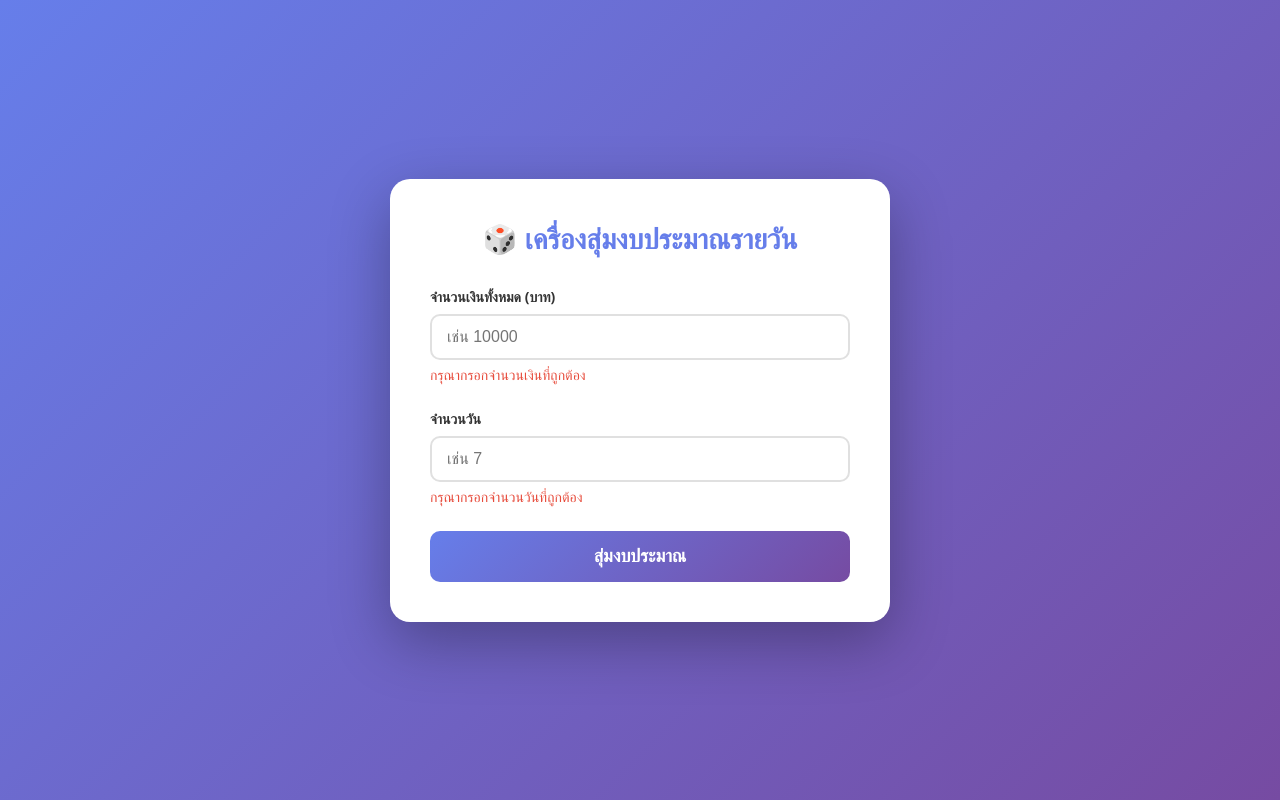
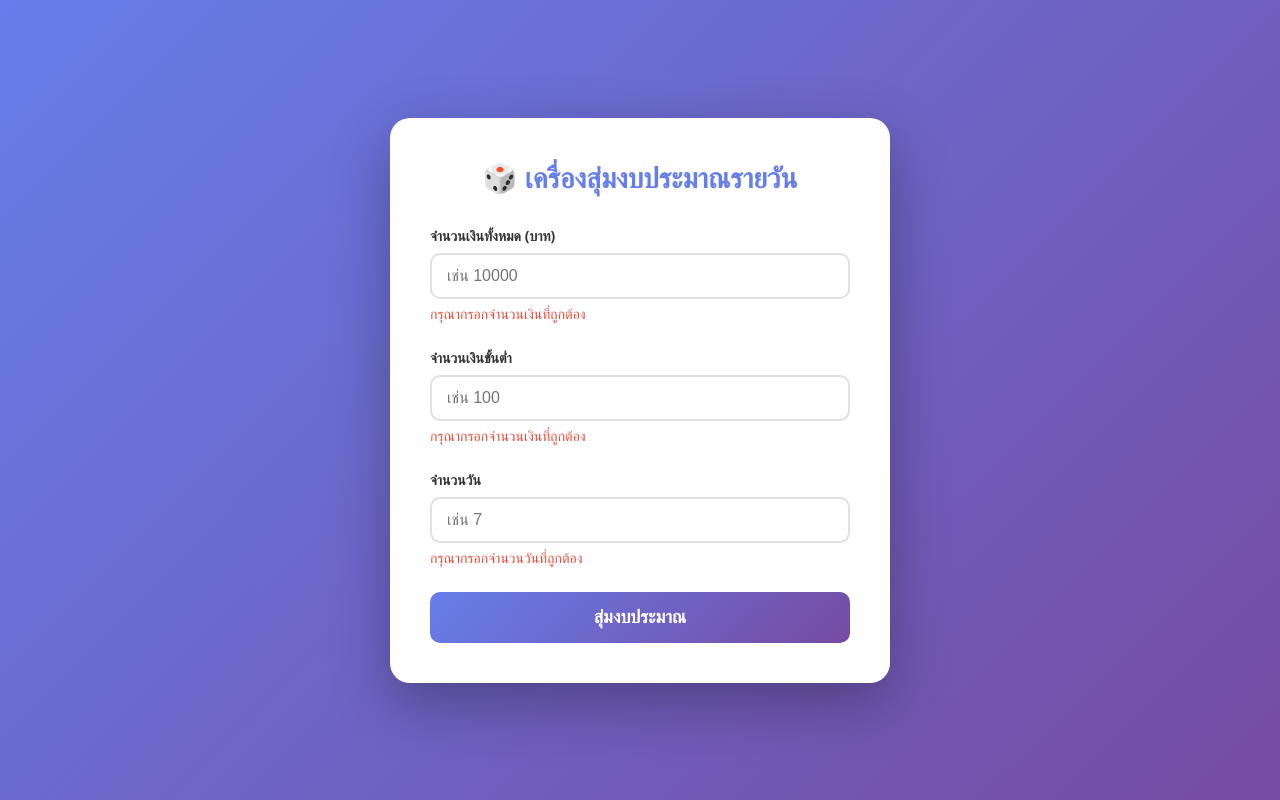
Before and after one commit to DocDrag/daily-budget-randomizer, a plain HTML site: page index.html in a window 1280 px wide. Both pictures are taken after a click on the button "สุ่มงบประมาณ". Drawn offline with Linux system fonts and the light colour scheme.

Commit message:
เพิ่มให้กรอกเงินขั้นต่ำได้

```diff
--- a/index.html
+++ b/index.html
@@ -12,8 +12,14 @@
 
         <div class="input-group">
             <label for="totalMoney">จำนวนเงินทั้งหมด (บาท)</label>
-            <input type="number" id="totalMoney" placeholder="เช่น 10000" min="100">
+            <input type="number" id="totalMoney" placeholder="เช่น 10000" min="0">
             <div class="error" id="moneyError">กรุณากรอกจำนวนเงินที่ถูกต้อง</div>
+        </div>
+
+        <div class="input-group">
+            <label for="minMoney">จำนวนเงินขั้นต่ำ</label>
+            <input type="number" id="minMoney" placeholder="เช่น 100" min="0">
+            <div class="error" id="minMoneyError">กรุณากรอกจำนวนเงินที่ถูกต้อง</div>
         </div>
 
         <div class="input-group">
--- a/script.js
+++ b/script.js
@@ -1,5 +1,6 @@
 function randomizeBudget() {
     const totalMoney = parseFloat(document.getElementById('totalMoney').value);
+    const minMoney = parseInt(document.getElementById('minMoney').value);
     const days = parseInt(document.getElementById('days').value);
 
     // Reset errors
@@ -9,8 +10,13 @@ function randomizeBudget() {
     // Validate inputs
     let hasError = false;
 
-    if (isNaN(totalMoney) || totalMoney < 100) {
+    if (isNaN(totalMoney) || totalMoney < 0) {
         document.getElementById('moneyError').classList.add('show');
+        hasError = true;
+    }
+
+    if (isNaN(minMoney) || minMoney < 0) {
+        document.getElementById('minMoneyError').classList.add('show');
         hasError = true;
     }
 
@@ -20,7 +26,7 @@ function randomizeBudget() {
     }
 
     // Check if minimum budget per day can be met
-    const minPerDay = 100;
+    const minPerDay = minMoney;
     if (!hasError && totalMoney < minPerDay * days) {
         document.getElementById('moneyError').textContent = `จำนวนเงินต้องไม่น้อยกว่า ${minPerDay * days} บาท (${minPerDay} บาท/วัน × ${days} วัน)`;
         document.getElementById('moneyError').classList.add('show');
@@ -110,3 +116,7 @@ document.getElementById('totalMoney').addEventListener('keypress', function (e)
 document.getElementById('days').addEventListener('keypress', function (e) {
     if (e.key === 'Enter') randomizeBudget();
 });
+
+document.getElementById('minMoney').addEventListener('keypress', function (e) {
+    if (e.key === 'Enter') randomizeBudget();
+});
```
